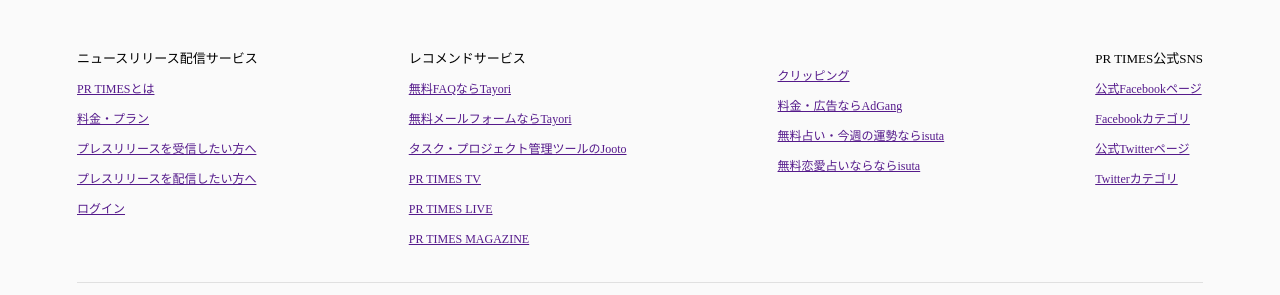
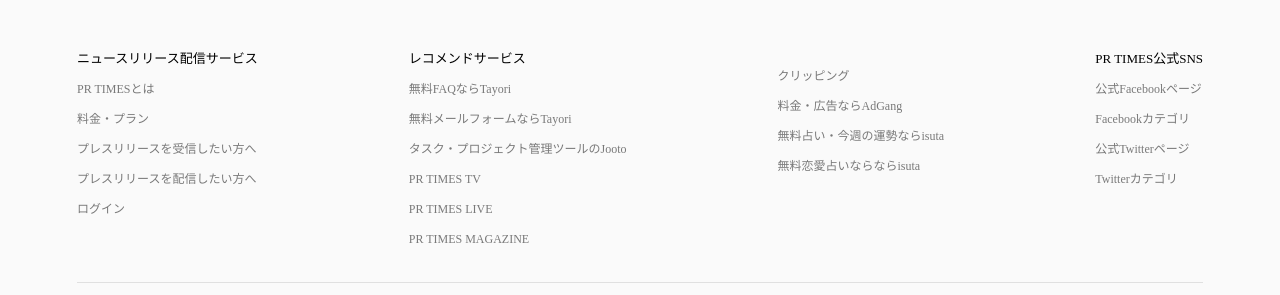
Before and after one commit to dungbuike-prtimes/kenshyu-frontend, a plain HTML site: page index.html in a window 1280 px wide. Shown: the part 1455-1750 px from the top of the page. Drawn offline with Linux system fonts and the light colour scheme.

Commit message:
fix footer list

```diff
--- a/css/styles.css
+++ b/css/styles.css
@@ -6,6 +6,9 @@
     font-family: "Hiragino Maru Gothic ProN";
 }
 
+a {
+    text-decoration: none;
+}
 .header {
     width: 100%;
     height: 75px;
@@ -639,7 +642,6 @@
     margin-bottom: 18px;
     display: flex;
     align-items: center;
-
     color: #797979;
 }
 
@@ -648,7 +650,9 @@
     width: 100%;
     margin-top: 16px;
 }
-
+.list-item-link {
+    color: #797979;
+}
 .footer-term .term-item {
     font-style: normal;
     font-weight: normal;
@@ -659,7 +663,6 @@
     align-items: center;
     color: #797979;
     margin-right: 20px;
-
 }
 
 .footer .copyright {
--- a/index.html
+++ b/index.html
@@ -417,34 +417,34 @@
         <div class="footer-list">
             <div class="news-list">
                 <h5 class="list-title">ニュースリリース配信サービス</h5>
-                <h6 class="list-item"><a href="">PR TIMESとは</a></h6>
-                <h6 class="list-item"><a href="">料金・プラン</a></h6>
-                <h6 class="list-item"><a href="">プレスリリースを受信したい方へ</a></h6>
-                <h6 class="list-item"><a href="">プレスリリースを配信したい方へ</a></h6>
-                <h6 class="list-item"><a href="">ログイン</a></h6>
+                <h6 class="list-item"><a class="list-item-link" href="#prtimes">PR TIMESとは</a></h6>
+                <h6 class="list-item"><a class="list-item-link" href="#">料金・プラン</a></h6>
+                <h6 class="list-item"><a class="list-item-link" href="#">プレスリリースを受信したい方へ</a></h6>
+                <h6 class="list-item"><a class="list-item-link" href="#">プレスリリースを配信したい方へ</a></h6>
+                <h6 class="list-item"><a class="list-item-link" href="#">ログイン</a></h6>
             </div>
             <div class="recommend-list">
                 <h5 class="list-title">レコメンドサービス</h5>
-                <h6 class="list-item"><a href="">無料FAQならTayori</a></h6>
-                <h6 class="list-item"><a href="">無料メールフォームならTayori</a></h6>
-                <h6 class="list-item"><a href="">タスク・プロジェクト管理ツールのJooto</a></h6>
-                <h6 class="list-item"><a href="">PR TIMES TV</a></h6>
-                <h6 class="list-item"><a href="">PR TIMES LIVE</a></h6>
-                <h6 class="list-item"><a href="">PR TIMES MAGAZINE</a></h6>
+                <h6 class="list-item"><a class="list-item-link" href="#">無料FAQならTayori</a></h6>
+                <h6 class="list-item"><a class="list-item-link" href="#">無料メールフォームならTayori</a></h6>
+                <h6 class="list-item"><a class="list-item-link" href="#">タスク・プロジェクト管理ツールのJooto</a></h6>
+                <h6 class="list-item"><a class="list-item-link" href="#">PR TIMES TV</a></h6>
+                <h6 class="list-item"><a class="list-item-link" href="#">PR TIMES LIVE</a></h6>
+                <h6 class="list-item"><a class="list-item-link" href="#">PR TIMES MAGAZINE</a></h6>
             </div>
             <div class="advertise-list">
                 <h5 class="list-title blank-line"></h5>
-                <h6 class="list-item"><a href="">クリッピング</a></h6>
-                <h6 class="list-item"><a href="">料金・広告ならAdGang</a></h6>
-                <h6 class="list-item"><a href="">無料占い・今週の運勢ならisuta</a></h6>
-                <h6 class="list-item"><a href="">無料恋愛占いならならisuta</a></h6>
+                <h6 class="list-item"><a class="list-item-link" href="#">クリッピング</a></h6>
+                <h6 class="list-item"><a class="list-item-link" href="#">料金・広告ならAdGang</a></h6>
+                <h6 class="list-item"><a class="list-item-link" href="#">無料占い・今週の運勢ならisuta</a></h6>
+                <h6 class="list-item"><a class="list-item-link" href="#">無料恋愛占いならならisuta</a></h6>
             </div>
             <div class="social-network-list">
                 <h5 class="list-title">PR TIMES公式SNS</h5>
-                <h6 class="list-item"><a href="">公式Facebookページ</a></h6>
-                <h6 class="list-item"><a href="">Facebookカテゴリ</a></h6>
-                <h6 class="list-item"><a href="">公式Twitterページ</a></h6>
-                <h6 class="list-item"><a href="">Twitterカテゴリ</a></h6>
+                <h6 class="list-item"><a class="list-item-link" href="#">公式Facebookページ</a></h6>
+                <h6 class="list-item"><a class="list-item-link" href="#">Facebookカテゴリ</a></h6>
+                <h6 class="list-item"><a class="list-item-link" href="#">公式Twitterページ</a></h6>
+                <h6 class="list-item"><a class="list-item-link" href="#">Twitterカテゴリ</a></h6>
             </div>
         </div>
         <ul class="footer-term">
```
